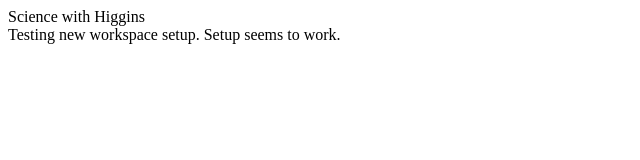
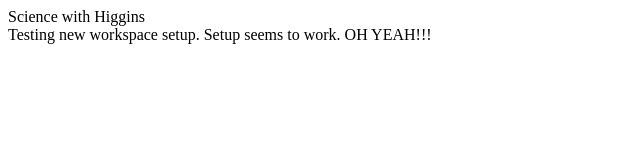
Before and after one commit to dbradley771/Science-with-Higgins, a plain HTML site: page index.html in a window 1280 px wide. Shown: the full height of the page, 0-640 px from the left. Drawn offline with Linux system fonts and the light colour scheme.

Commit message:
Testing the setup

```diff
--- a/index.html
+++ b/index.html
@@ -12,5 +12,6 @@
 
 Testing new workspace setup.
 Setup seems to work.
+OH YEAH!!!
 </body>
 </html>
```
